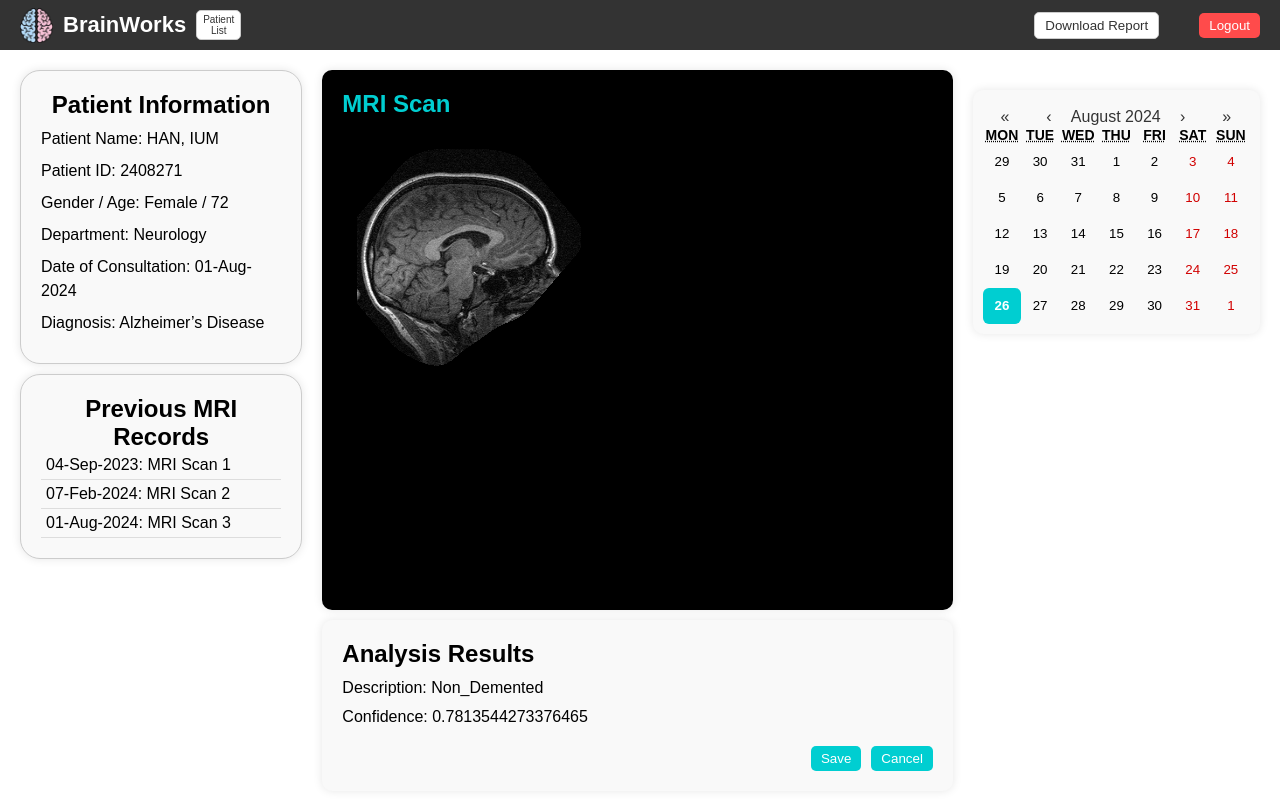
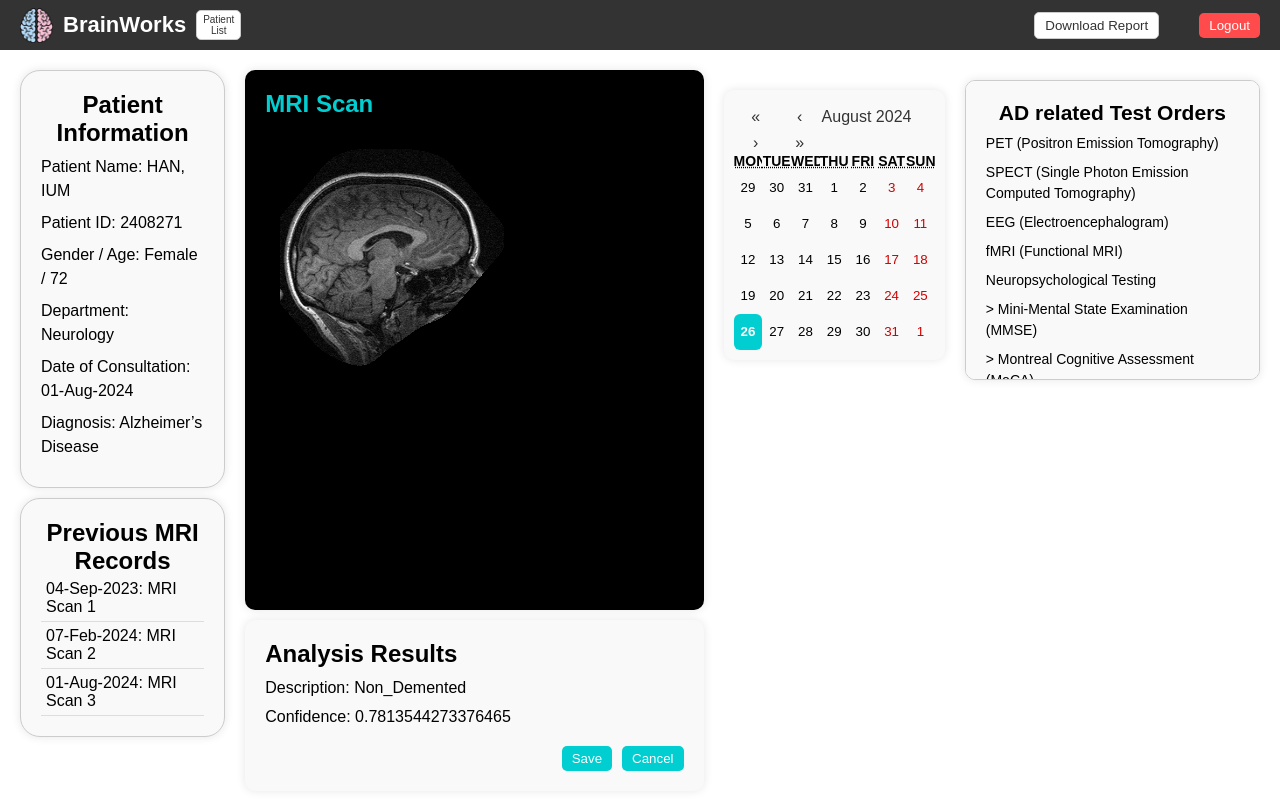
Before and after one commit to zangzoo/web, a React (Create React App) app in the folder frontend/brainworks-frontend/: page /analysis in a window 1280 px wide. Built offline with nearby package versions, Linux system fonts and the light colour scheme.

Commit message:
[Feat] TestOrder구현

```diff
--- a/frontend/brainworks-frontend/src/components/Analysis.css
+++ b/frontend/brainworks-frontend/src/components/Analysis.css
@@ -309,3 +309,24 @@ body, html {
     background: #00ced1;
     color: white;
 }
+
+.ad-related-test-orders {
+    background-color: #f9f9f9;
+    padding: 20px;
+    border-radius: 10px;
+    box-shadow: 0px 0px 10px rgba(0, 0, 0, 0.1);
+    margin-top: 10px;
+    overflow-y: auto;
+    max-height: 300px;
+    font-size: 14px;
+    border: 1px solid #ccc;
+}
+.ad-related-test-orders h2 {
+    text-align: center;
+    margin-top: 0;
+}
+
+.ad-related-test-orders p {
+    margin: 8px 0;
+    line-height: 1.5;
+}
--- a/frontend/brainworks-frontend/src/components/Analysis.js
+++ b/frontend/brainworks-frontend/src/components/Analysis.js
@@ -93,12 +93,10 @@ function Analysis() {
     const downloadPDF = async () => {
         const doc = new jsPDF();
 
-        // PDF에 사용할 폰트를 설정합니다.
         doc.setFont("MaruBuri-Light");
         doc.setFontSize(12);
         doc.setTextColor(0, 0, 0);
 
-        // PDF 내용 작성
         doc.text("BrainWorks Analysis Report", 20, 20);
         doc.text(`Patient Name: ${selectedPatient}`, 20, 30);
         doc.text(`Date: ${new Date().toLocaleDateString()}`, 20, 40);
@@ -126,7 +124,6 @@ function Analysis() {
 
     const handleDateChange = (date) => {
         setSelectedDateValue(date);
-
     };
 
     return (
@@ -191,6 +188,27 @@ function Analysis() {
                     <h2></h2>
                     <Calendar onChange={handleDateChange} value={selectedDateValue} />
                 </section>
+
+                <section className="ad-related-test-orders">
+                    <h2>AD related Test Orders</h2>
+                    <div className="ad-orders-content">
+                        <p>PET (Positron Emission Tomography)</p>
+                        <p>SPECT (Single Photon Emission Computed Tomography)</p>
+                        <p>EEG (Electroencephalogram)</p>
+                        <p>fMRI (Functional MRI)</p>
+                        <p>Neuropsychological Testing</p>
+                        <p>&gt; Mini-Mental State Examination (MMSE)</p>
+                        <p>&gt; Montreal Cognitive Assessment (MoCA)</p>
+                        <p>&gt; ADAS-Cog(Alzheimer’s Disease Assessment Scale-Cognitive Subscale)</p>
+                        <p>Blood Tests</p>
+                        <p>&gt; ApoE gene test</p>
+                        <p>&gt; Tau protein, beta amyloid</p>
+                        <p>&gt; Vit B12</p>
+                        <p>&gt; TFTs</p>
+                        <p>&gt; CPR, ESR</p>
+                        <p>Cerebrospinal Fluid Analysis</p>
+                    </div>
+                </section>
             </main>
             <Modal
                 show={showModal}
```
